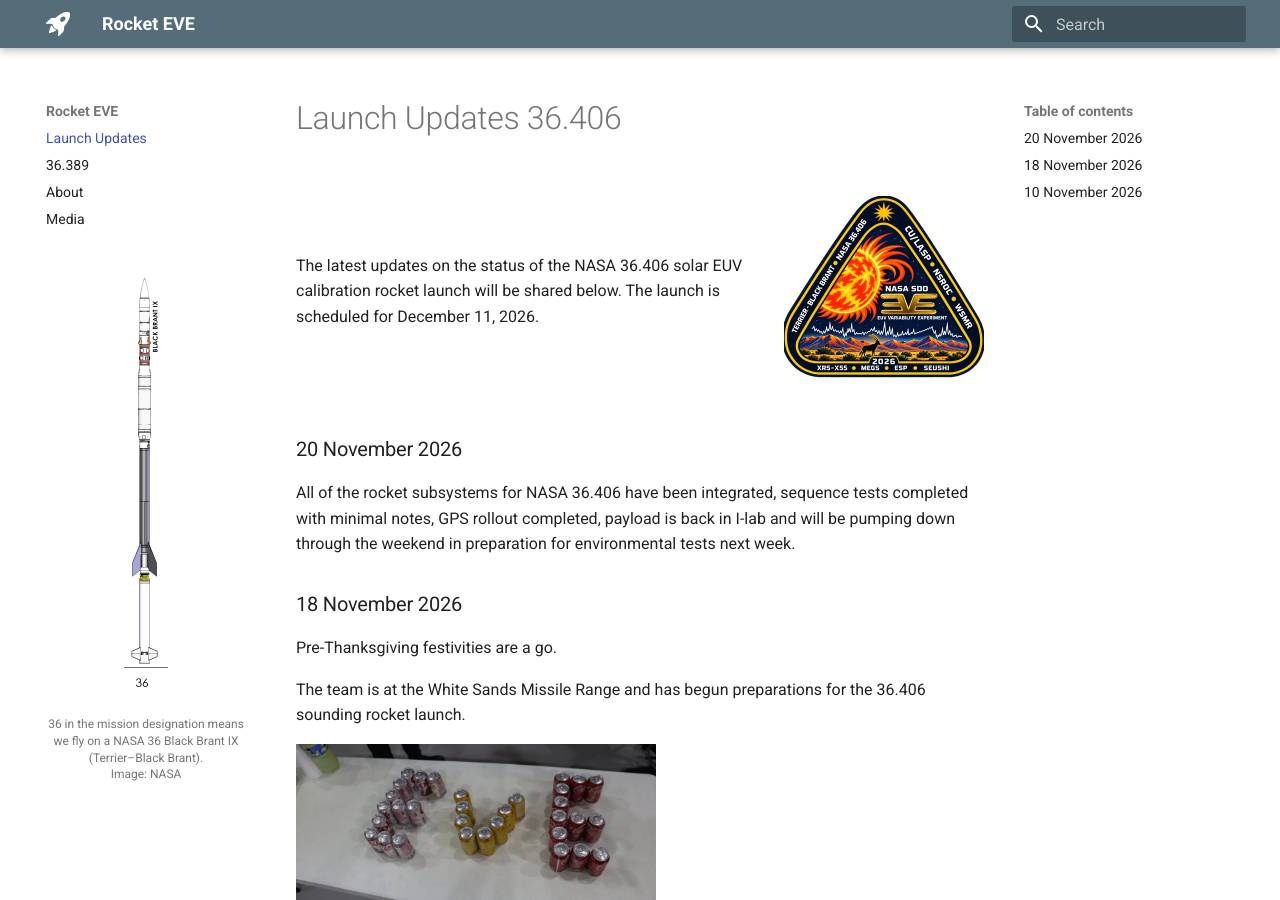
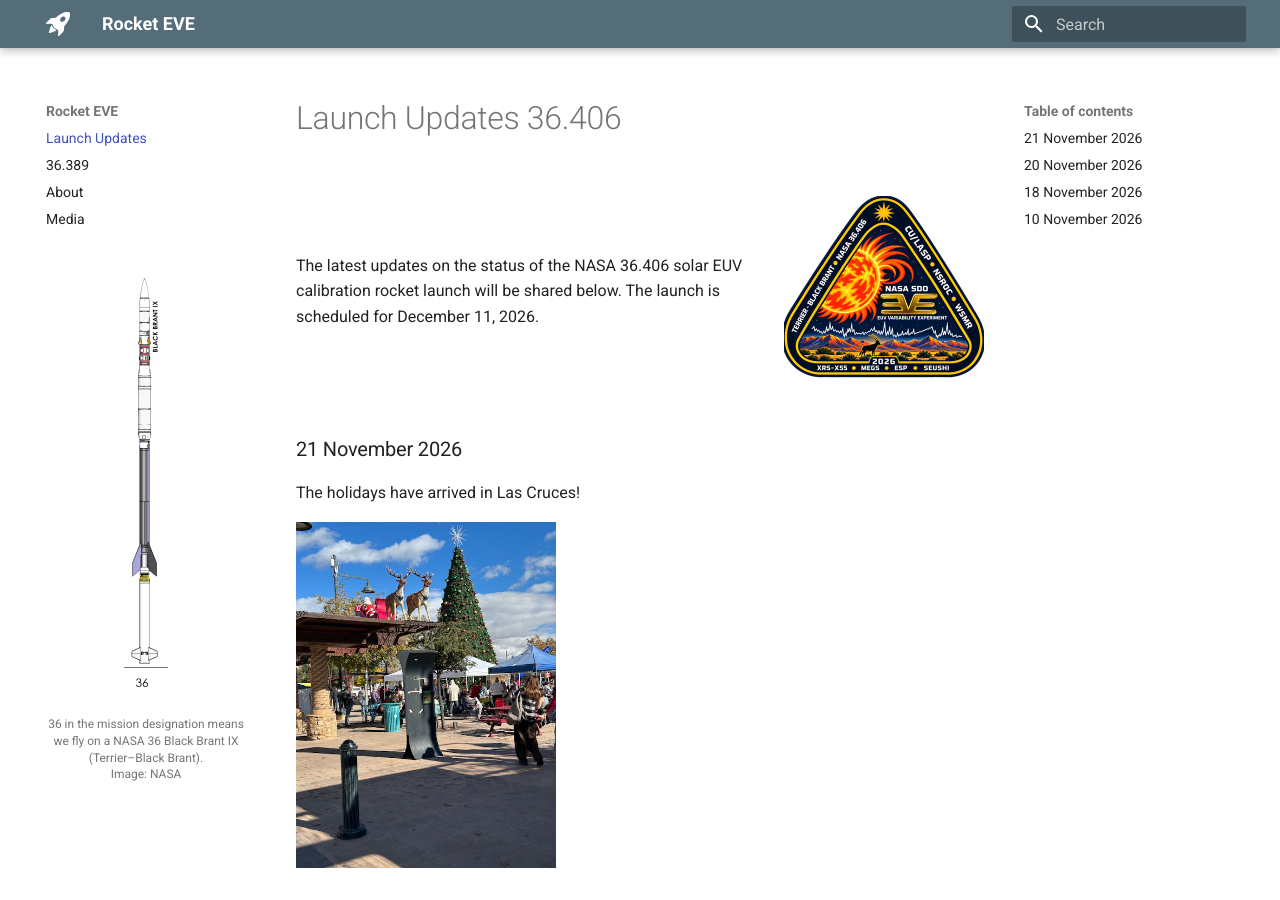
Before and after one commit to rocket-eve/launch-site, an MkDocs documentation site: the page built from docs/index.md, in a window 1280 px wide and 900 px high. Built offline with MkDocs 1.6.1 and Material for MkDocs 9.7.7, drawn with Linux system fonts in a browser that asks for light colours.

Commit message:
Adding log for 11/21

```diff
--- a/docs/index.md
+++ b/docs/index.md
@@ -12,6 +12,12 @@ The latest updates on the status of the NASA 36.406 solar EUV calibration rocket
 
 </div>
 </div>
+
+### 21 November 2026
+
+The holidays have arrived in Las Cruces!
+
+![Holiday tree and reindeer decorations in a Las Cruces plaza](img/holidays-las-cruces-2026-11-21.jpg){ style="width: 13rem; max-width: 100%;" }
 
 ### 20 November 2026
 
```
Also changed, not shown: docs/img/holidays-las-cruces-2026-11-21.jpg (added).
